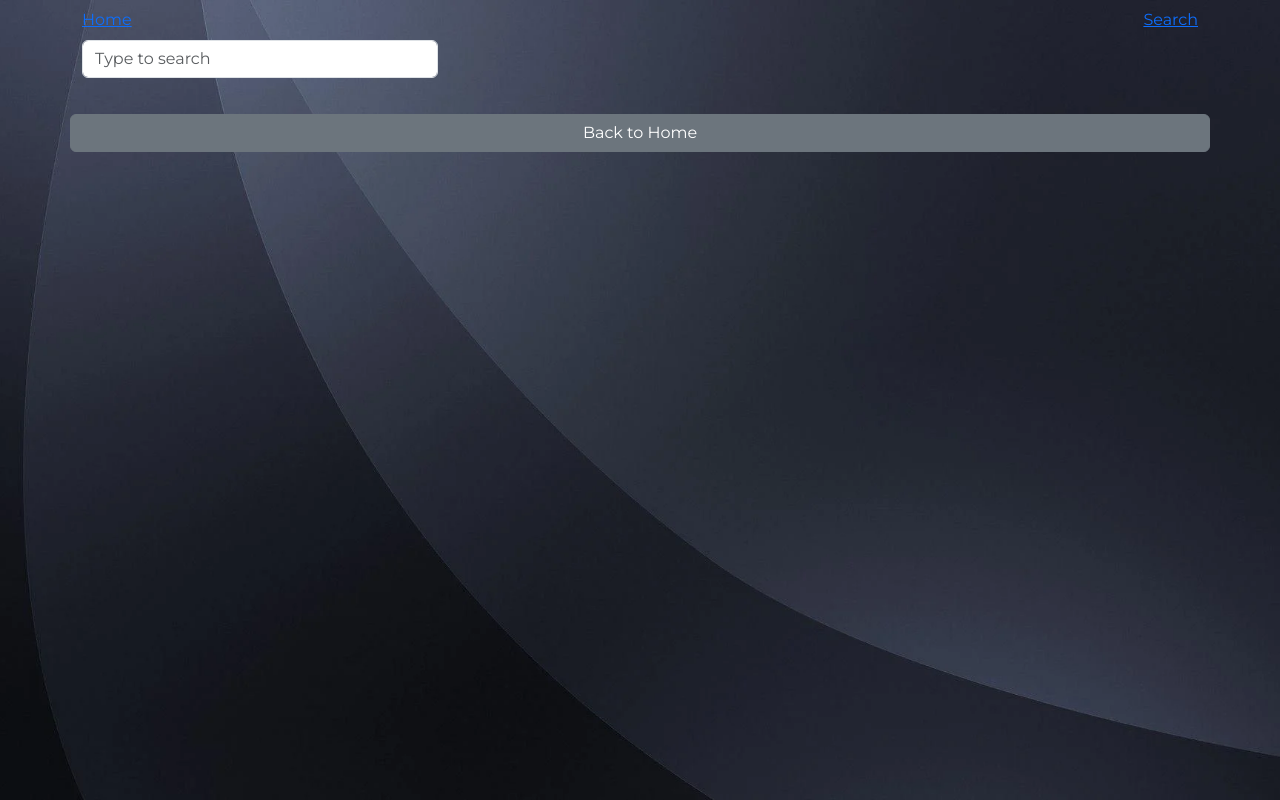
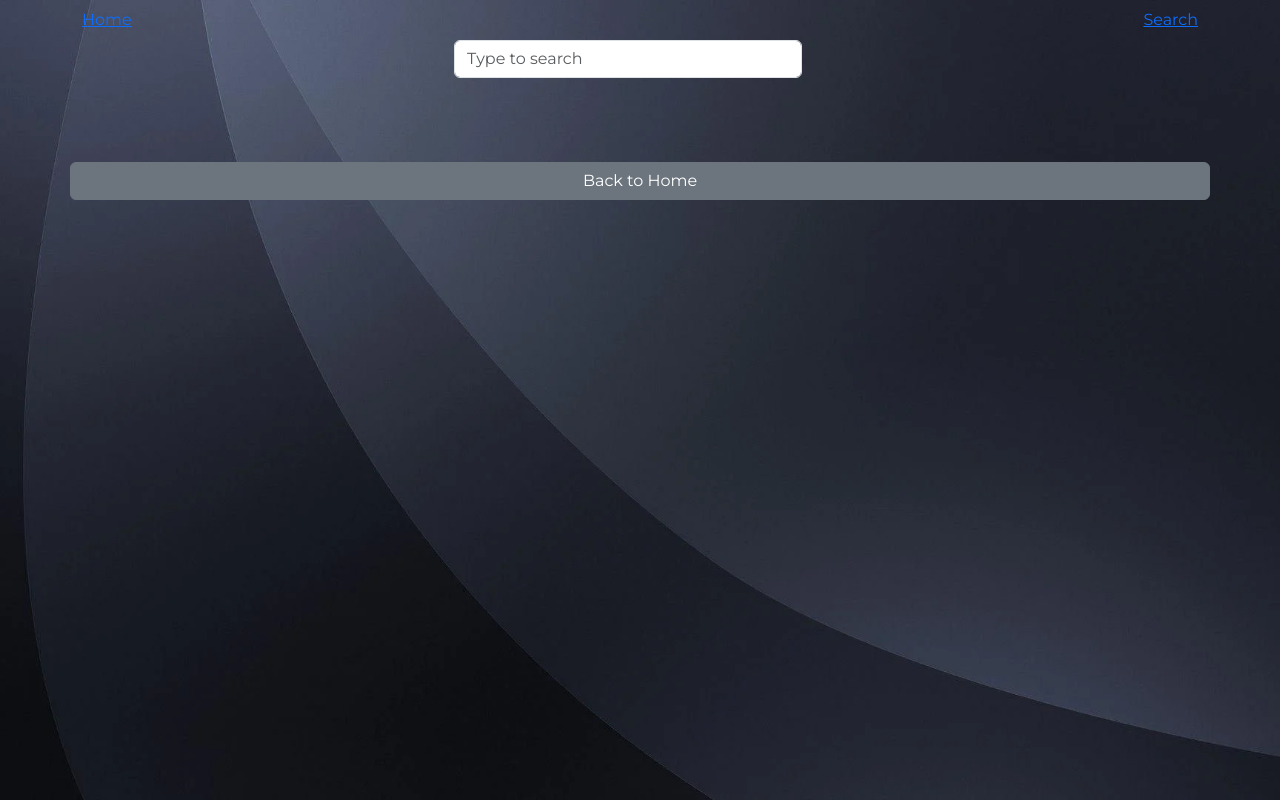
Before and after one commit to MovieDatabaseTechHive2/MovieAppTH, a React (Create React App) app: page / in a window 1280 px wide. Both pictures are taken after a click on the button "Explore Movies". Shown: the top 800 px of the page. Built offline with nearby package versions, Linux system fonts and the light colour scheme.

Commit message:
search bar center

```diff
--- a/src/App.css
+++ b/src/App.css
@@ -150,6 +150,18 @@ body {
   opacity: 1;
 }
 
+.serachBar{
+  width: 100%;
+  display: flex
+  ;
+  flex-wrap: nowrap;
+  align-content: flex-start;
+  justify-content: center;
+  align-items: center;
+  margin-bottom: 48px;
+}
+
+
 /* Card hover effect */
 .card:hover {
   background-color: hsl(0, 0%, 15%);
--- a/src/App.js
+++ b/src/App.js
@@ -102,7 +102,7 @@ function App() {
         </div>
       ) : (
         <>
-          <div className="row">
+          <div className="row serachBar">
             <SearchBar
               value={searchMovie}
               setSearchMovie={setSearchMovie}
--- a/src/components/searchBar.js
+++ b/src/components/searchBar.js
@@ -2,7 +2,7 @@ import React from "react";
 
 const SearchBar = (props) => {
   return (
-    <div className="col col-sm-4">
+    <div className="col col-sm-4 ">
       <input
         className="form-control"
         value={props.value}
```
